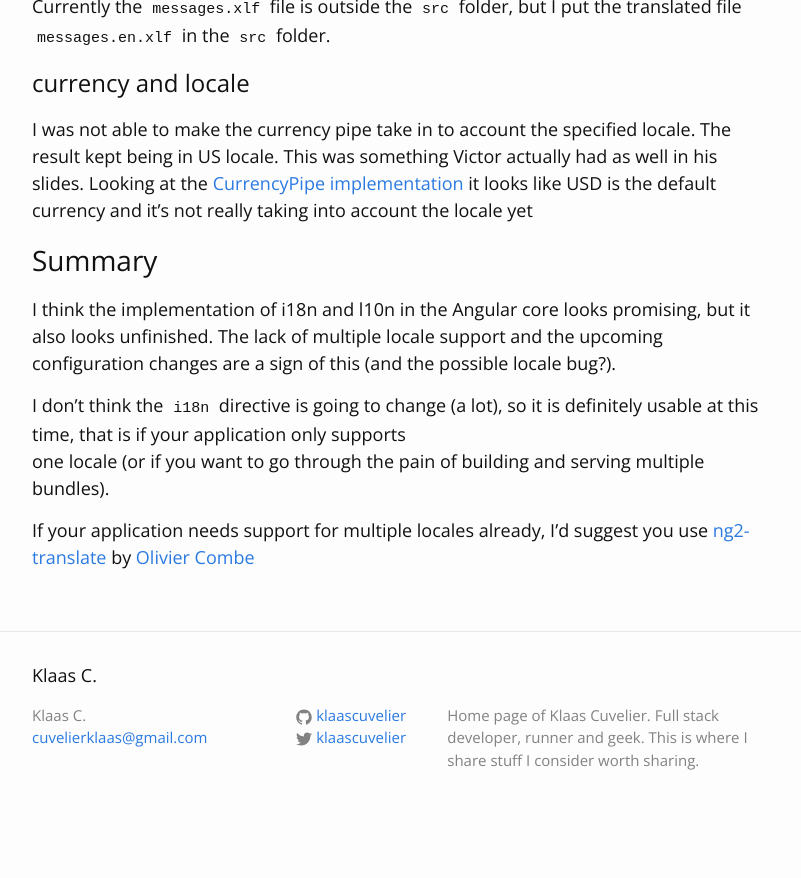
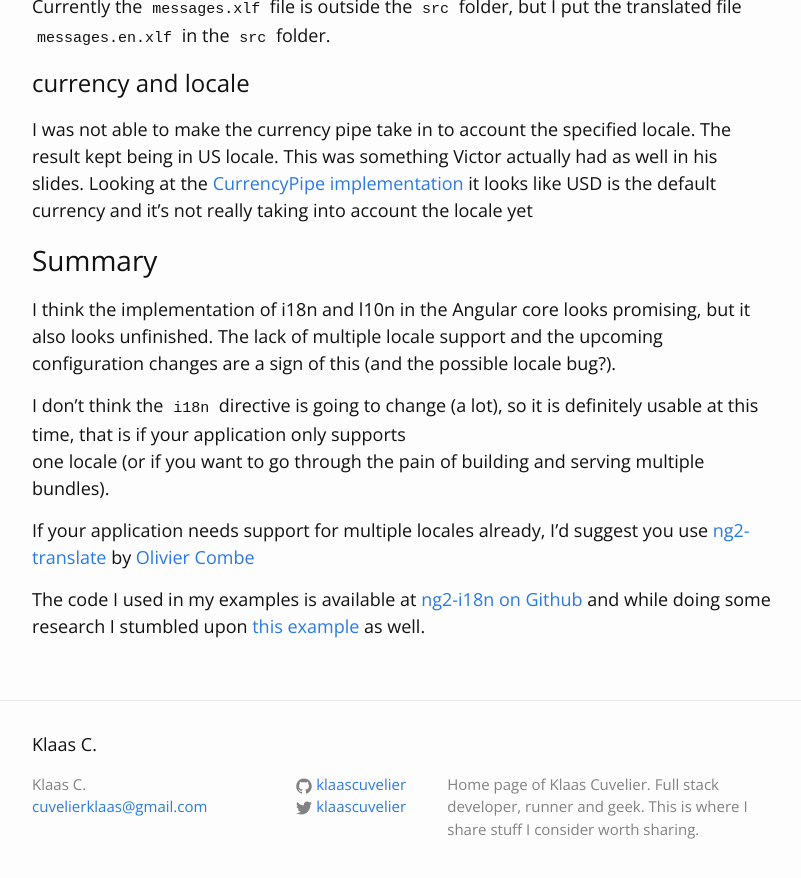
Before and after one commit to klaascuvelier/klaascuvelier.github.io, a Jekyll site: the page built from _posts/2016-09-21-angular2-internationalization.md, in a window 1280 px wide and 900 px high, scrolled down 3248 px. Shown: the top 878 px of the window, without its empty margins (238-1039 px from the left). Built offline with Jekyll 4.4.1, drawn with Linux system fonts in a browser that asks for light colours; before the commit the page ends 4079 px from its top, so only the background shows below that.

Commit message:
Add github links.

```diff
--- a/_posts/2016-09-21-angular2-internationalization.md
+++ b/_posts/2016-09-21-angular2-internationalization.md
@@ -155,3 +155,5 @@ I don't think the `i18n` directive is going to change (a lot), so it is definite
 one locale (or if you want to go through the pain of building and serving multiple bundles).
 
 If your application needs support for multiple locales already, I'd suggest you use [ng2-translate](https://github.com/ocombe/ng2-translate) by [Olivier Combe](https://twitter.com/ocombe)
+
+The code I used in my examples is available at [ng2-i18n on Github](https://github.com/klaascuvelier/ng2-i18n) and while doing some research I stumbled upon [this example](https://github.com/StephenFluin/i18n-sample) as well.
```
